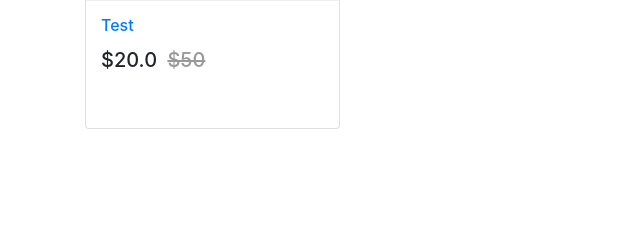
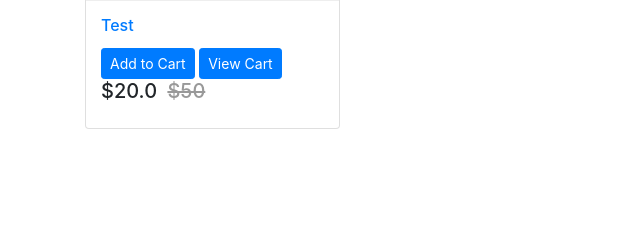
Before and after one commit to Code-Institute-Submissions/SamLookingGlass-FullStack-eCommerce, a Django app: page / in a window 1280 px wide. Shown: the part 411-651 px from the top of the page, without its empty margins (0-640 px from the left). Run offline with Django 3.2, Linux system fonts and the light colour scheme; data comes from the database, SQL or seed files in the repository; both versions use the stored data as it was after the commit; some libraries are stand-ins or nearby versions.

Commit message:
Safe state for fixing cart bugs

```diff
--- a/ecommerceweb/cart/templates/cart.html
+++ b/ecommerceweb/cart/templates/cart.html
@@ -1,7 +1,8 @@
 {% load static %}
 {% extends 'base.html' %}
 
-{% block content %}
+<h1> Cart </h1>
+{% comment %} {% block content %}
 <div class="container my-5">
 <div class="my-5">
 	<h2>Your Cart</h2>
@@ -44,4 +45,4 @@
 </table>
 </div>
 
-{% endblock %}
+{% endblock %} {% endcomment %}
--- a/ecommerceweb/products/templates/home.html
+++ b/ecommerceweb/products/templates/home.html
@@ -16,10 +16,11 @@
 				</div>
 				<figcaption class="info-wrap">
 					<h6 class="title text-dots"><a href="{{ product.get_absolute_url }}">{{ product.name }}</a></h6>
-
+					{% comment %} If not login, cart crashes {% endcomment %}
 					<div class="action-wrap">
-						<!-- <a href="cart/{{ product.slug }}" class="btn btn-primary btn-sm"> Add to Cart </a>
-            			<a href="cart/" class="btn btn-primary btn-sm"> View Cart </a> -->
+						<a href="cart/{{ product.slug }}" class="btn btn-primary btn-sm"> Add to Cart </a>
+            			<a href="cart/" class="btn btn-primary btn-sm"> View Cart </a>
+						{% comment %} <a href="{% url 'cartapp:CartView' %}" class="btn btn-primary btn-sm"> View Cart </a> {% endcomment %}
 <!--             <a href="remove/{{ product.slug }}" class="btn btn-danger btn-sm"> Remove</a>
  -->						<!-- price-wrap.// -->
 						 <div class="price-wrap h5">
```
Also changed, not shown: ecommerceweb/cart/views.py (+19 -19 lines), ecommerceweb/db.sqlite3.
